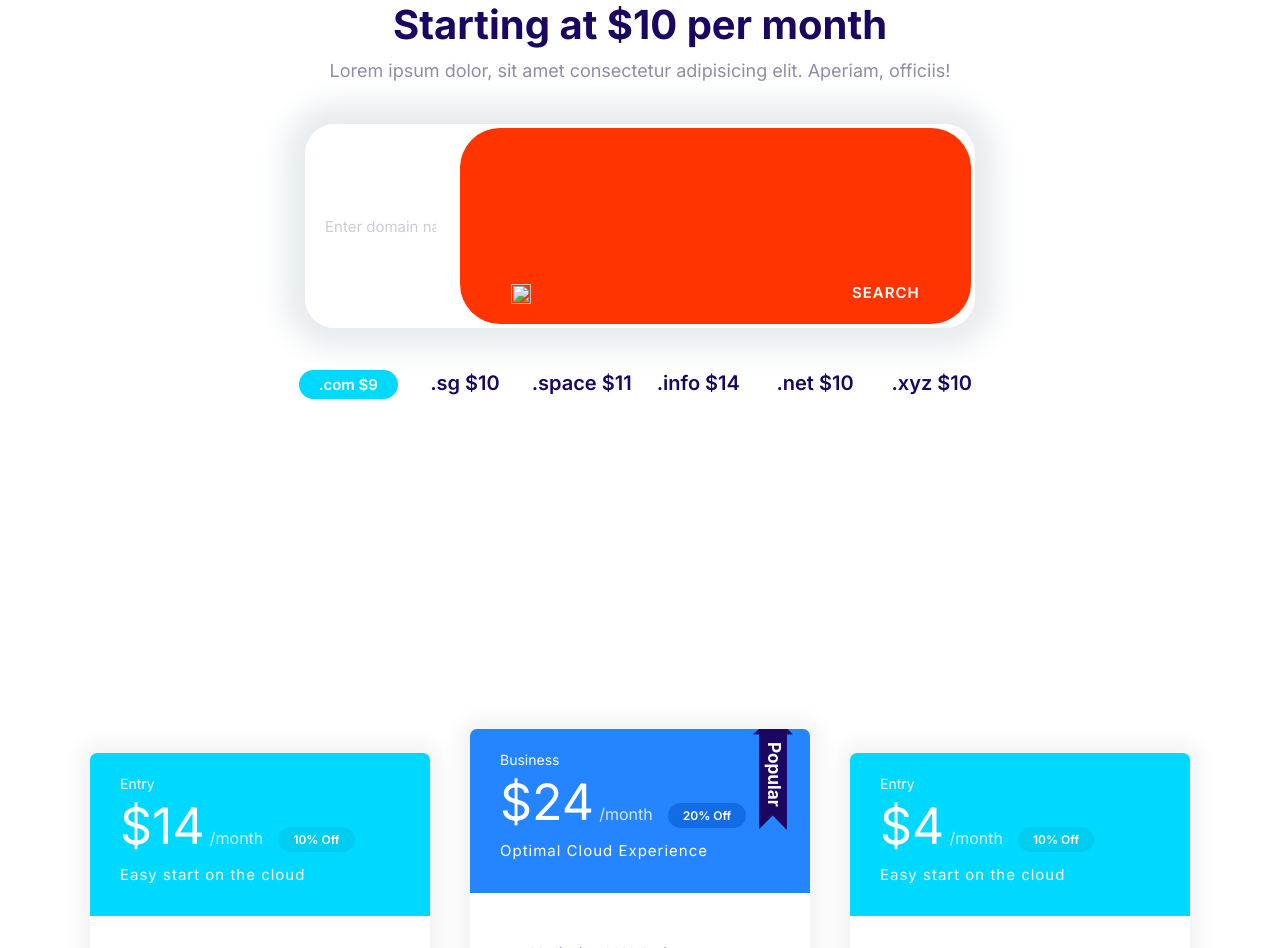
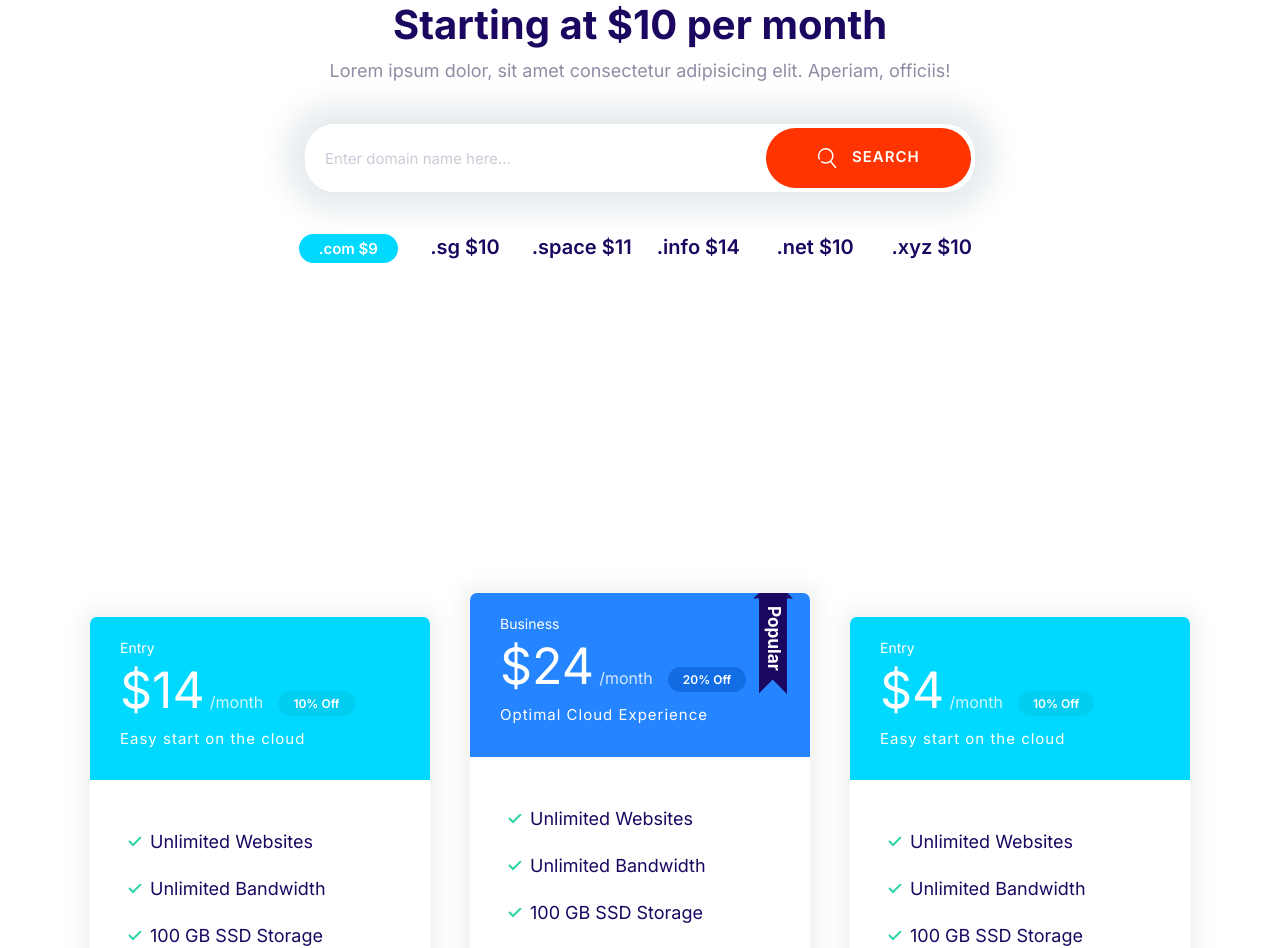
Before and after one commit to Ivanol1ver/payground, a plain HTML site: page index.html in a window 1280 px wide. Shown: the part 874-1822 px from the top of the page. Drawn offline with nearby package versions, Linux system fonts and the light colour scheme.

Commit message:
just fixing search botton in line 83.

```diff
--- a/index.html
+++ b/index.html
@@ -80,9 +80,8 @@
         />
 
         <button class="btn btn--accent">
-          <img class="icon icon--white" src="images/sprite.svg#search" alt="" />
-          <svg>
-            <use href=""></use>
+          <svg class="icon icon--white">
+            <use href="images/sprite.svg#search"></use>
           </svg>
           Search
         </button>
```
